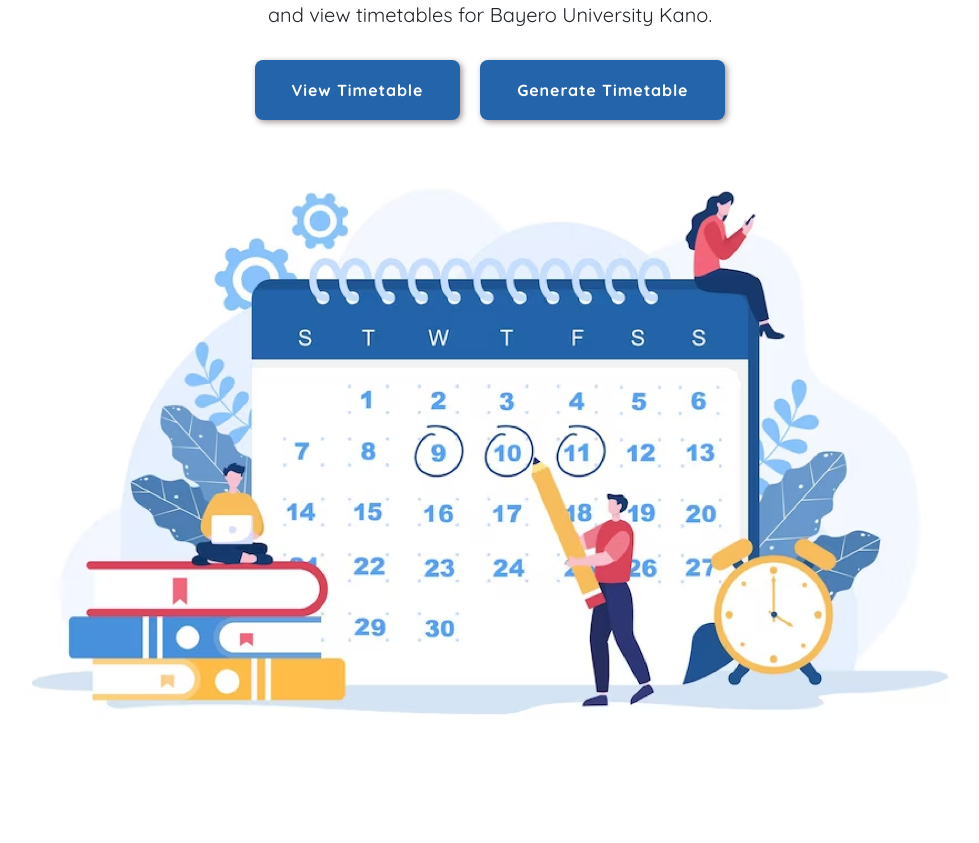
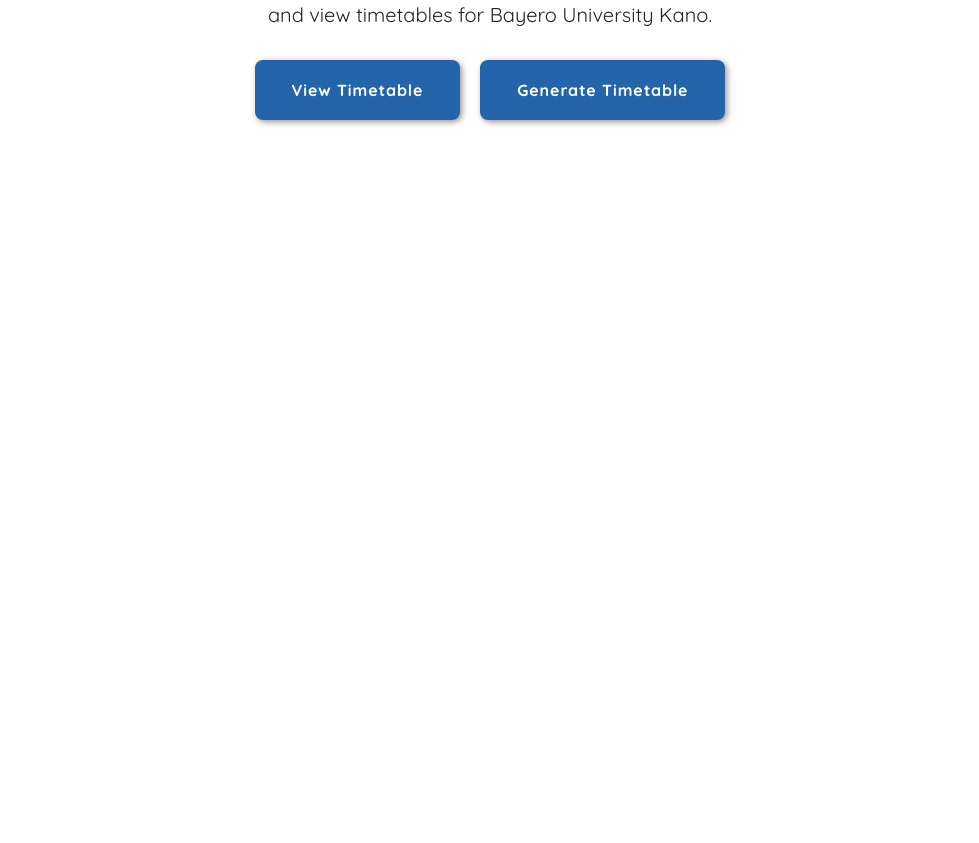
Before and after one commit to Amiynarh/TimetableScheduler-Genetic-Algorithm, a Django app: page / in a window 1280 px wide. Shown: the part 322-1165 px from the top of the page, without its empty margins (150-1129 px from the left). After the commit the page ends 448 px from the top, so only its background shows below. Run offline with Django 5.2, Linux system fonts and the light colour scheme; some libraries are stand-ins or nearby versions.

Commit message:
remove unwanted codeblock

```diff
--- a/templates/homepage.html
+++ b/templates/homepage.html
@@ -18,9 +18,7 @@
           <a href="{% url 'generate_timetable' %}" class="btn">Generate Timetable</a>
         </div>
       </div>
-      <div class="inner">
-        <img src="{% static 'img/vect1.png' %}" class="inner-img" style="width: 1000px; height: auto">
-      </div>
+
  </div>
 
 {% endblock %}
```
